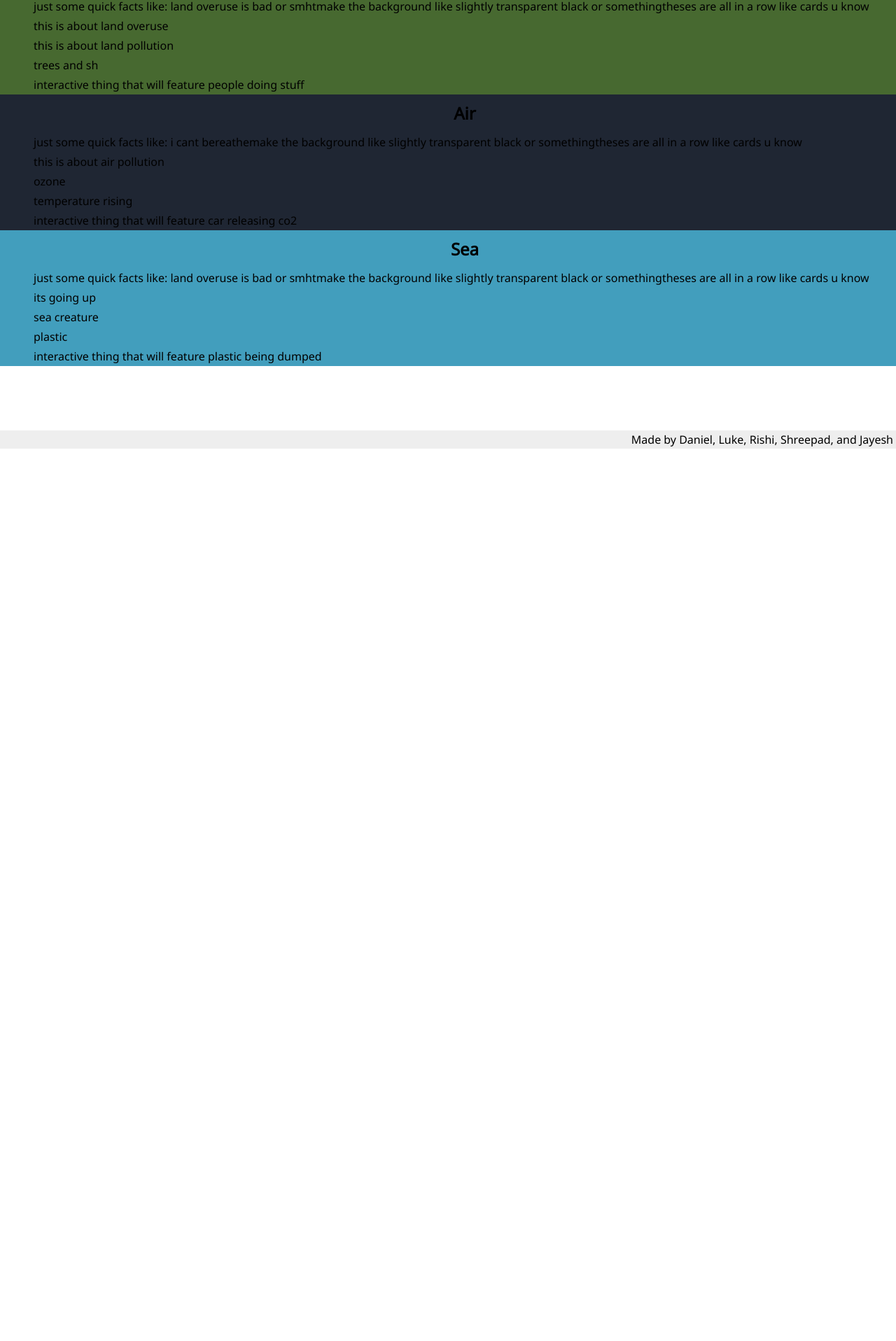
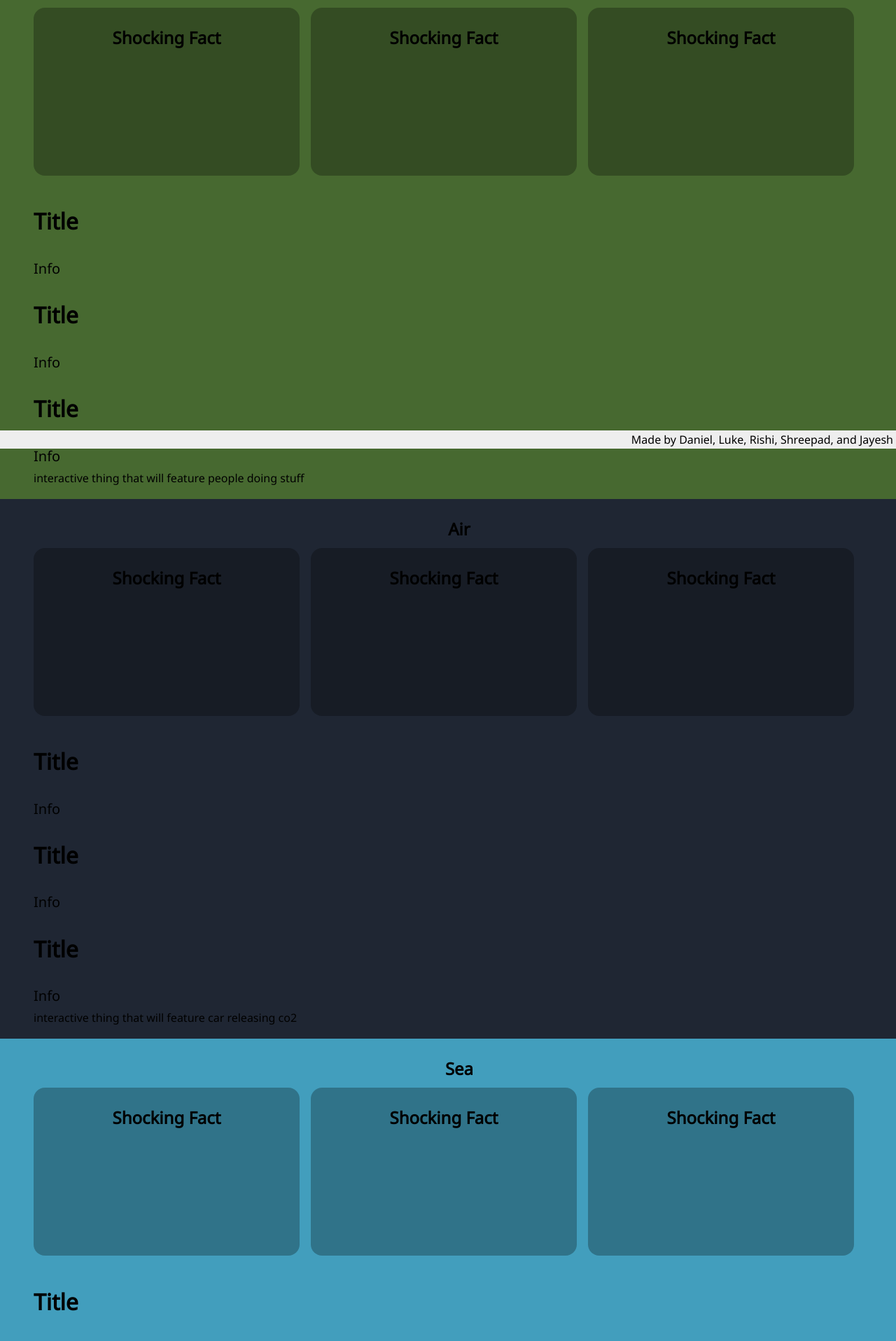
Before and after one commit to SupremeDonut/shshacks-2022, a React (Create React App) app: page / in a window 1280 px wide. Shown: the part 159-2075 px from the top of the page at 70% size. Before the commit the page ends 800 px from the top, so only its background shows below. Built offline with nearby package versions, Linux system fonts and the light colour scheme.

Commit message:
Changes: made the entire template, changed font sizes. Waiting on animation and info to replace filler

```diff
--- a/src/components/Air.js
+++ b/src/components/Air.js
@@ -7,23 +7,26 @@ function Air() {
 		<h2>Air</h2>
 		<div className="air-info info">
 			<div className="air-card card">
-				just some quick facts like: i cant bereathe
+				<h2>Shocking Fact</h2>
 			</div>
 			<div className="air-card card">
-				make the background like slightly transparent black or something
+			<h2>Shocking Fact</h2>
 			</div>
 			<div className="air-card card">
-				theses are all in a row like cards u know
+			<h2>Shocking Fact</h2>
 			</div>
 		</div>
 		<div className="subsection air-pollution">
-			this is about air pollution
+			<h1>Title</h1>
+			<p>Info</p>
 		</div>
 		<div className="subsection ozone">
-			ozone
+		<h1>Title</h1>
+			<p>Info</p>
 		</div>
 		<div className="subsection temp">
-			temperature rising
+		<h1>Title</h1>
+			<p>Info</p>
 		</div>
 		interactive thing that will feature car releasing co2
 	</div>
--- a/src/components/Land.js
+++ b/src/components/Land.js
@@ -7,23 +7,26 @@ function Land() {
 		<h2>Land</h2>
 		<div className="land-info info">
 			<div className="land-card card">
-				just some quick facts like: land overuse is bad or smht
+			<h2>Shocking Fact</h2>
 			</div>
 			<div className="land-card card">
-				make the background like slightly transparent black or something
+			<h2>Shocking Fact</h2>
 			</div>
 			<div className="land-card card">
-				theses are all in a row like cards u know
+			<h2>Shocking Fact</h2>
 			</div>
 		</div>
 		<div className="subsection overuse">
-			this is about land overuse
+		<h1>Title</h1>
+			<p>Info</p>
 		</div>
 		<div className="subsection land-pollution">
-			this is about land pollution
+		<h1>Title</h1>
+			<p>Info</p>
 		</div>
 		<div className="subsection deforestation">
-			trees and sh
+		<h1>Title</h1>
+			<p>Info</p>
 		</div>
 		interactive thing that will feature people doing stuff
 	</div>
--- a/src/components/Sea.js
+++ b/src/components/Sea.js
@@ -7,23 +7,26 @@ function Sea() {
 		<h2>Sea</h2>
 		<div className="sea-info info">
 			<div className="sea-card card">
-				just some quick facts like: land overuse is bad or smht
+			<h2>Shocking Fact</h2>
 			</div>
 			<div className="sea-card card">
-				make the background like slightly transparent black or something
+			<h2>Shocking Fact</h2>
 			</div>
 			<div className="sea-card card">
-				theses are all in a row like cards u know
+			<h2>Shocking Fact</h2>
 			</div>
 		</div>
 		<div className="subsection levels">
-			its going up
+		<h1>Title</h1>
+			<p>Info</p>
 		</div>
 		<div className="subsection marine">
-			sea creature
+		<h1>Title</h1>
+			<p>Info</p>
 		</div>
 		<div className="subsection plastic">
-			plastic
+		<h1>Title</h1>
+			<p>Info</p>
 		</div>
 		interactive thing that will feature plastic being dumped
 	</div>
--- a/src/styles/Card.css
+++ b/src/styles/Card.css
@@ -2,7 +2,23 @@
 	padding-block: 6px;
 	text-align: center;
 }
+.page{
+	padding: 1rem;
+}
+.card{
+	width: 31.25%;
+	height: 15rem;
+	padding: 1rem;
+	background: rgba(0, 0, 0, 0.274);
+	border-radius: 1rem;
+}
 
 .info {
 	display: flex;
+	gap: 1rem;
+	padding-bottom: 1rem;
 }
+
+p{
+	font-size: 15pt;
+}
```
